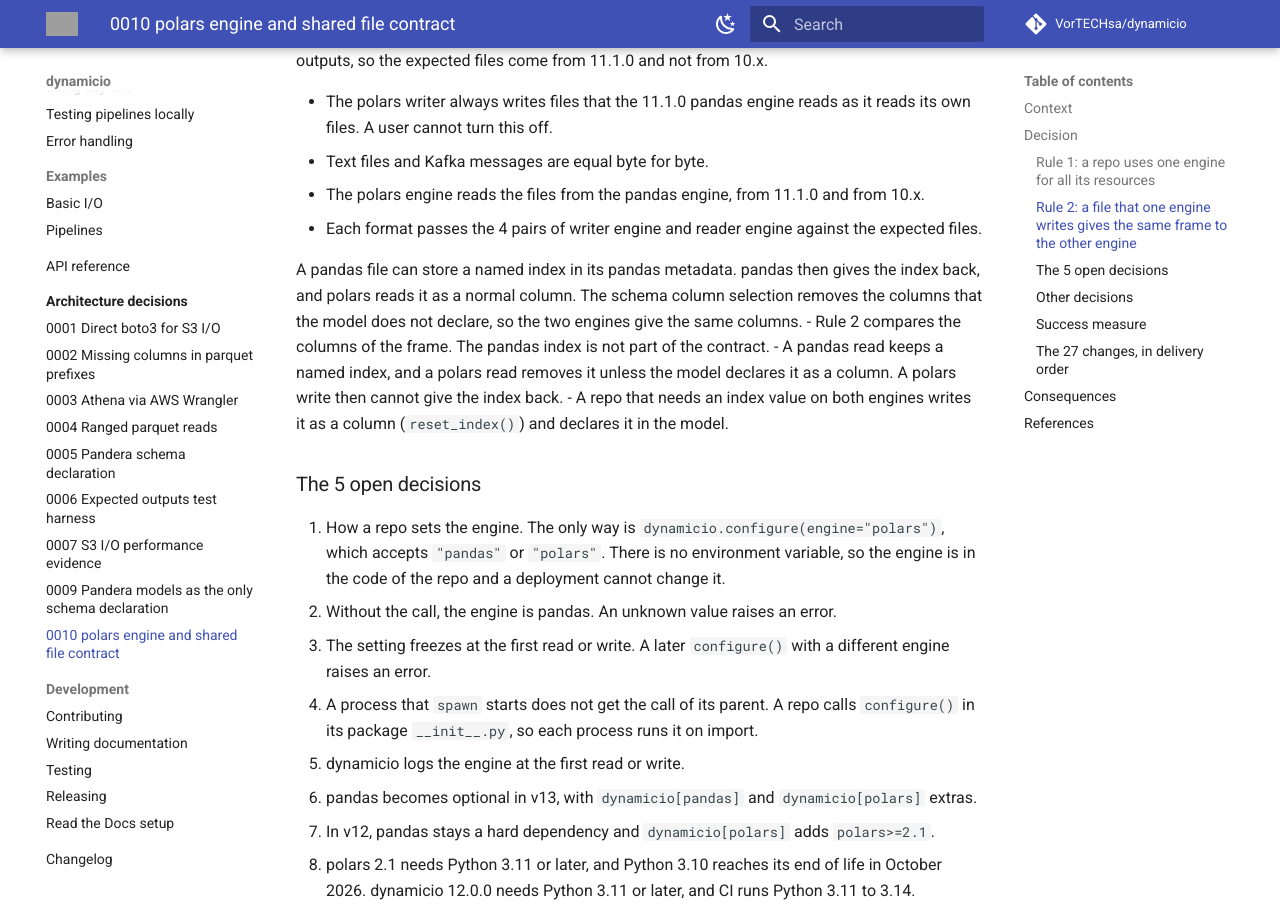
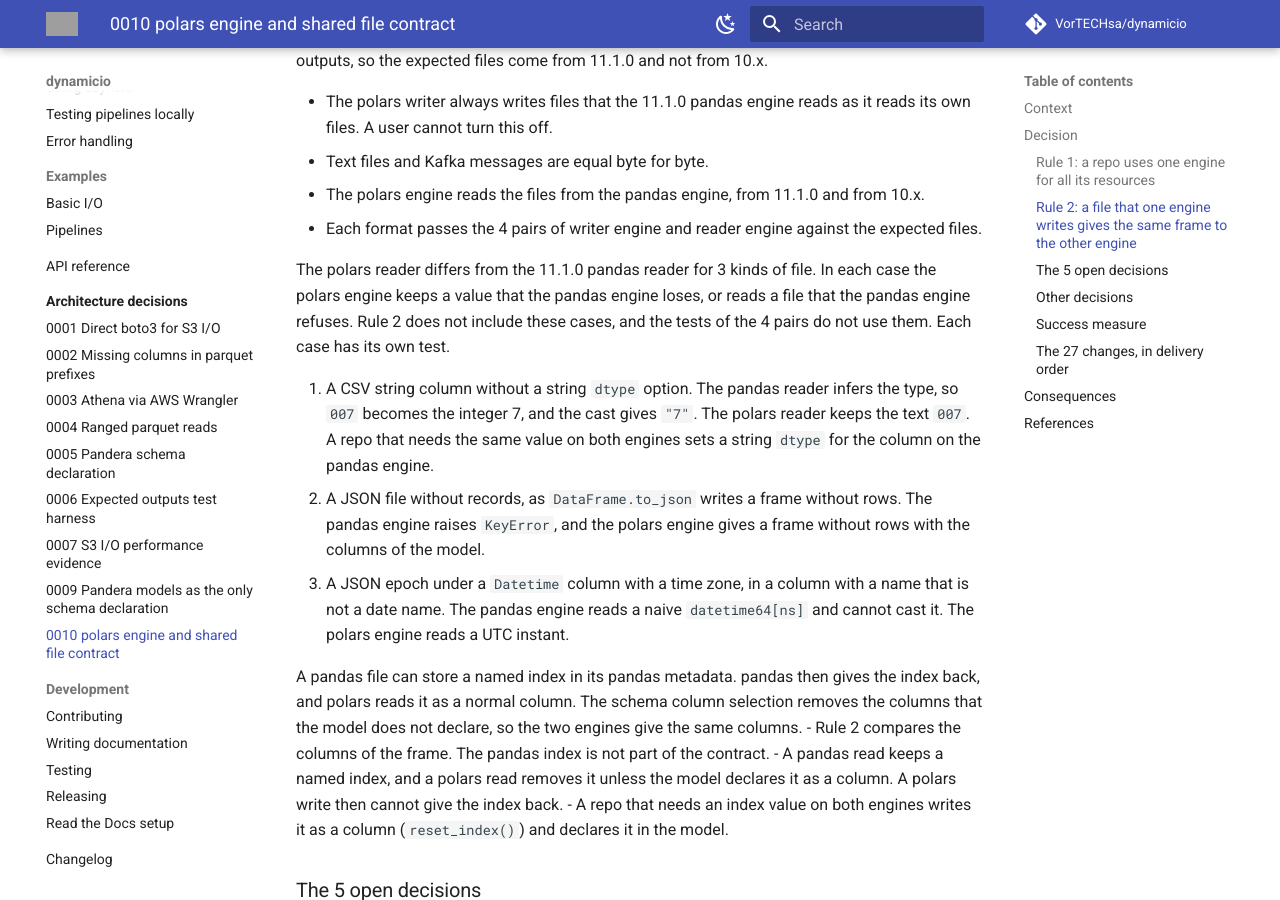
Before and after one commit to VorTECHsa/dynamicio, an MkDocs documentation site: the page built from docs/adr/0010-polars-engine-and-shared-file-contract.md, in a window 1280 px wide and 900 px high, scrolled down 1908 px. Built offline with MkDocs 1.6.1 and Material for MkDocs 9.7.7, drawn with Linux system fonts in a browser that asks for light colours; comment, search, counter and statistics services are not loaded; some of the changed text lies outside the part shown; grey boxes are pictures that could not be loaded.

Commit message:
docs(RND-25353): list the reader differences of rule 2 and the phase 3 review fixes
Rule 2 now names the 3 kinds of file that the polars reader reads differently from the 11.1.0 pandas reader, and the 4-pair tests leave them out. Phase 3 as built records the CSV option refusals and the write conversions.

```diff
--- a/docs/adr/0010-polars-engine-and-shared-file-contract.md
+++ b/docs/adr/0010-polars-engine-and-shared-file-contract.md
@@ -54,6 +54,16 @@ The reference is the pandas engine of dynamicio 11.1.0. The bug fixes of 11.1.0
 - Text files and Kafka messages are equal byte for byte.
 - The polars engine reads the files from the pandas engine, from 11.1.0 and from 10.x.
 - Each format passes the 4 pairs of writer engine and reader engine against the expected files.
+
+The polars reader differs from the 11.1.0 pandas reader for 3 kinds of file. In each case the polars engine keeps a value that the pandas engine loses, or reads
+a file that the pandas engine refuses. Rule 2 does not include these cases, and the tests of the 4 pairs do not use them. Each case has its own test.
+
+1. A CSV string column without a string `dtype` option. The pandas reader infers the type, so `007` becomes the integer 7, and the cast gives `"7"`. The
+   polars reader keeps the text `007`. A repo that needs the same value on both engines sets a string `dtype` for the column on the pandas engine.
+2. A JSON file without records, as `DataFrame.to_json` writes a frame without rows. The pandas engine raises `KeyError`, and the polars engine gives a frame
+   without rows with the columns of the model.
+3. A JSON epoch under a `Datetime` column with a time zone, in a column with a name that is not a date name. The pandas engine reads a naive `datetime64[ns]`
+   and cannot cast it. The polars engine reads a UTC instant.
 
 A pandas file can store a named index in its pandas metadata. pandas then gives the index back, and polars reads it as a normal column. The schema column selection
 removes the columns that the model does not declare, so the two engines give the same columns.
@@ -253,18 +263,23 @@ Phase 3 as built:
   metadata from an empty pandas frame with the dtypes of the model, as `DataFrame.to_parquet` does. The footer schema, the metadata and the SNAPPY compression
   are then equal to 11.1.0. A `category` column has the code width of pandas: `int8` below 127 categories, `int16` below 32767 and `int32` after that.
 - The readers are polars readers, and the cast of phase 2 then gives the dtypes of the model. A CSV column that is not a number or a Boolean reads as a string,
-  so a value such as `007` keeps its text. The cast parses the strings of a `Duration` with `pd.to_timedelta`, and the strings `True` and `False` of a
+  so a value such as `007` keeps its text (exception 1 of rule 2). The cast parses the strings of a `Duration` with `pd.to_timedelta`, and the strings `True` and `False` of a
   `Boolean`. A `DataFrame` with a bad string raises `ColumnsDataTypeError`. A `LazyFrame` raises the polars `InvalidOperationError` when the caller collects it.
 - A JSON integer under a `Datetime` or `Duration` column of the model is an epoch in `date_unit`. The pandas engine of 11.1.0 reads an epoch column with a
   name that is not a date name as a naive `datetime64[ns]`, and then cannot cast it to a column with a time zone. The polars engine reads it as a UTC instant.
   A JSON file without records, as pandas writes a frame without rows, reads as a frame without rows with the columns of the model. The pandas engine raises
-  `KeyError` for this file.
+  `KeyError` for this file. These are exceptions 2 and 3 of rule 2.
 - The option maps of decision 6 are in `PolarsOptions`. A resource has one set of options for its reads and its writes, so a file type accepts the options of
   its pandas reader and of its pandas writer. The `options` of a resource go beside its `local` or `s3` section. Options inside the section have no effect on
   either engine.
 - `EngineResourceError` is the error of decision 6 and decision 9. It is also a `ValueError`. The polars engine raises it when the user builds the resource,
   and again at each read and write, so a `configure()` or a change of the options after the build cannot bypass it. The refusal of hdf and pickle also comes in
   this phase, and not in phase 6.
+- The CSV options that polars cannot apply raise `EngineResourceError`: a `na_values` map for each column, and a `decimal` mark other than `.` and `,`.
+  `decimal: ","` becomes `decimal_comma`. A read of a CSV resource without a header line also raises it, because the 11.1.0 pandas engine cannot read that
+  file either. A write with `header: false` is accepted.
+- The CSV and JSON writers change an integer column to a pandas nullable integer, so an integer above 2**53 next to a null keeps its value. A parquet write
+  with `index: false` has the pandas metadata of `to_parquet(index=False)`. A write changes float NaN to null before its validations and metrics.
 - A missing S3 key raises the error of the pandas engine: `S3KeyNotFoundError` for parquet and `ObjectNotFoundError` for CSV and JSON. `missing_ok` applies.
   An `s3_file` key that ends in `/` raises `NotImplementedError` at read, and a parquet write to it raises the `ValueError` of the pandas engine.
 
```
